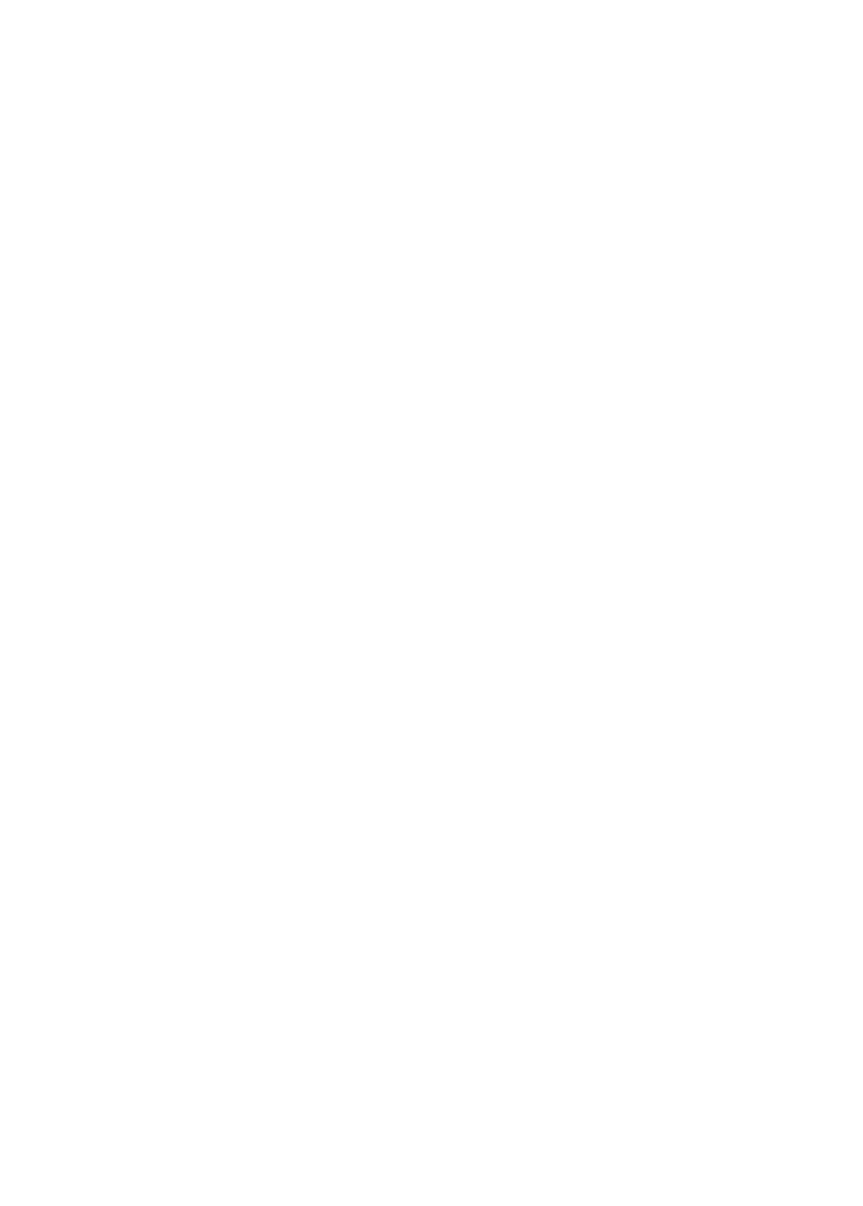
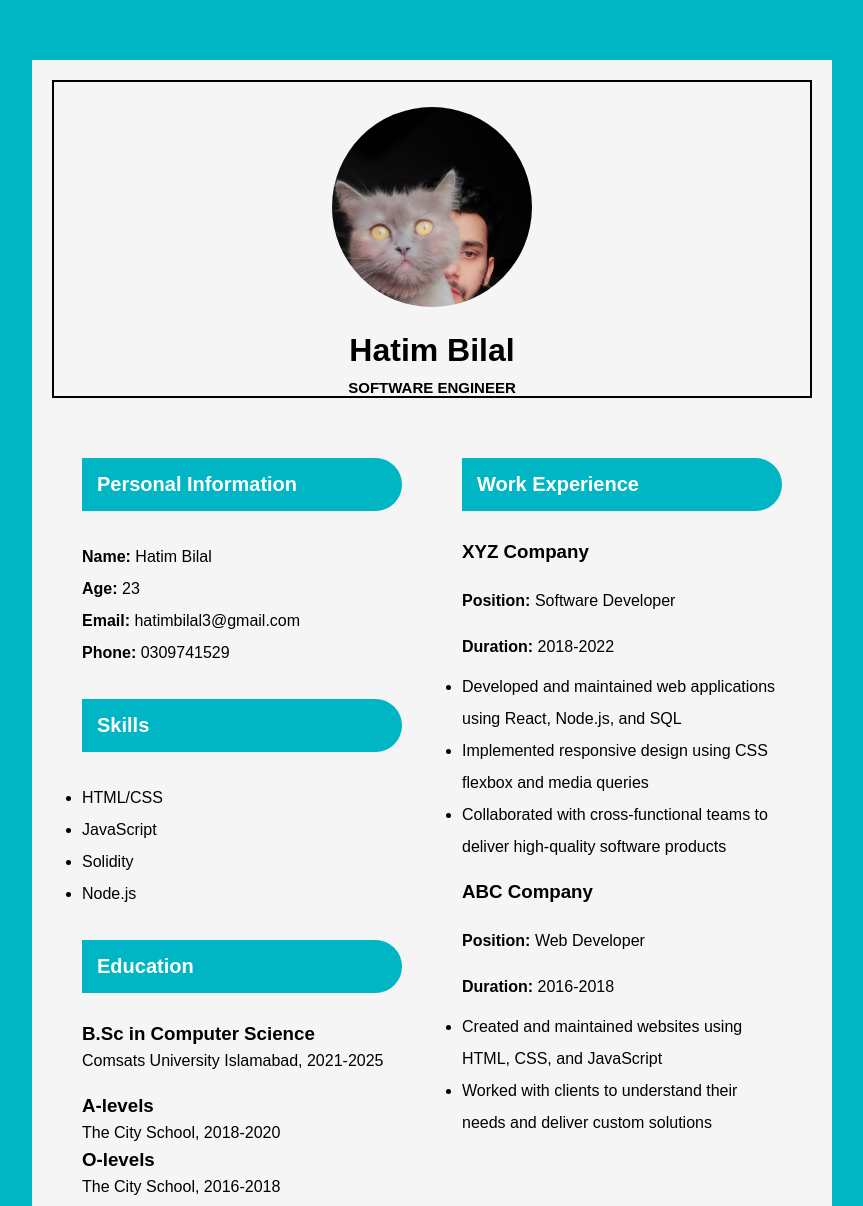
Before and after one commit to hatimbilal9/Web-tech-sp24, a plain HTML site: page CV/index.html in a window 1280 px wide. Shown: the top 1206 px of the page, without its empty margins (208-1071 px from the left). Before the commit the page ends 800 px from the top, so only its background shows below. Drawn offline with Linux system fonts and the light colour scheme.

Commit message:
Add files via upload

```diff
--- a/CV/index.html
+++ b/CV/index.html
@@ -3,9 +3,69 @@
 <head>
     <meta charset="UTF-8">
     <meta name="viewport" content="width=device-width, initial-scale=1.0">
-    <title>Document</title>
+    <title>Resume</title>
+    <link rel="preconnect" href="https://fonts.googleapis.com">
+    <link rel="stylesheet" href="/style.css">
+<link rel="preconnect" href="https://fonts.gstatic.com" crossorigin>
+<link href="https://fonts.googleapis.com/css2?family=Poppins:ital,wght@0,100;0,200;0,300;0,400;0,500;0,600;0,700;0,800;0,900;1,100;1,200;1,300;1,400;1,500;1,600;1,700;1,800;1,900&display=swap" rel="stylesheet">
+
 </head>
 <body>
 
-</body>
-</html>
+    <div class="container">
+        <div class="header">
+          <div class="img-area">
+              <img src="/profile_pic.jpeg" alt="Hatim Bilal">
+          </div>
+          <h1>Hatim Bilal</h1>
+          <h3>Software Engineer</h3>
+        </div>
+
+        <div class="main">
+          <div class="left">
+            <h2>Personal Information</h2>
+            <p><strong>Name:</strong> Hatim Bilal</p>
+            <p><strong>Age:</strong> 23</p>
+            <p><strong>Email:</strong> hatimbilal3@gmail.com</p>
+            <p><strong>Phone:</strong> 0309741529</p>
+            <h2>Skills</h2>
+            <ul>
+              <li>HTML/CSS</li>
+              <li>JavaScript</li>
+              <li>Solidity</li>
+              <li>Node.js</li>
+
+            </ul>
+            <h2>Education</h2>
+            <h3>B.Sc in Computer Science</h3>
+            <p>Comsats University Islamabad, 2021-2025</p> <br>
+            <h3>A-levels</h3>
+            <p>The City School, 2018-2020</p>
+            <h3>O-levels</h3>
+            <p>The City School, 2016-2018</p>
+          </div>
+
+          <div class="right">
+            <h2>Work Experience</h2>
+            <h3>XYZ Company</h3>
+            <p><strong>Position:</strong> Software Developer</p>
+            <p><strong>Duration:</strong> 2018-2022</p>
+            <ul>
+              <li>Developed and maintained web applications using React, Node.js, and SQL</li>
+              <li>Implemented responsive design using CSS flexbox and media queries</li>
+              <li>Collaborated with cross-functional teams to deliver high-quality software products</li>
+            </ul> <br>
+            <h3>ABC Company</h3>
+            <p><strong>Position:</strong> Web Developer</p>
+            <p><strong>Duration:</strong> 2016-2018</p>
+            <ul>
+              <li>Created and maintained websites using HTML, CSS, and JavaScript</li>
+
+              <li>Worked with clients to understand their needs and deliver custom solutions</li>
+            </ul>
+          </div>
+        </div>
+      </div>
+
+  </body>
+  </html>
--- /dev/null
+++ b/CV/style.css
@@ -0,0 +1,101 @@
+* {
+	box-sizing: border-box;
+	margin: 0;
+	padding: 0;
+	font-family: 'Montserrat', sans-serif;
+}
+body {
+	background: #00b6c4;
+}
+.container {
+	background: #f5f5f5;
+	max-width: 800px;
+	margin: 60px auto;
+	height: 1250px;
+	padding: 20px;
+
+}
+.header {
+    border: 2px solid black;
+	text-align: center;
+}
+.header h1 {
+	margin-bottom: 10px;
+}
+.header h3 {
+	text-transform: uppercase;
+	font-size: 15px;
+	font-weight: 800;
+    text-decoration: double;
+
+}
+.img-area {
+	width: 200px;
+	height: 200px;
+	border-radius: 50%;
+	overflow: hidden;
+	margin: 25px auto;
+}
+.img-area img {
+	width: 100%;
+}
+.main {
+	display: flex;
+	flex-wrap: wrap;
+}
+.left {
+	flex: 1;
+	padding: 30px;
+}
+.left p {
+	line-height: 2;
+}
+.left ul li {
+	line-height: 2;
+}
+h2 {
+	background: #00b6c4;
+	padding: 15px;
+	color: #fff;
+	margin: 30px 0;
+	font-size: 20px;
+	border-radius: 0 50px 50px 0;
+}
+.right {
+	flex: 1;
+	padding: 30px;
+}
+.right h3 {
+	margin-bottom: 15px;
+}
+.right p {
+	line-height: 2.9;
+}
+.right ul li {
+	line-height: 2;
+}
+@media only screen and (min-width: 768px) and (max-width: 991px) {
+	.container {
+		width: 95%;
+		height: auto;
+	}
+	h2 {
+		font-size: 18px;
+	}
+}
+@media screen and (max-width: 600px) {
+	.main {
+		flex-direction: column;
+	}
+	.left, .right {
+		flex: none;
+		width: 100%;
+	}
+	.container {
+		width: 95%;
+		height: auto;
+	}
+	h2 {
+		font-size: 15px;
+	}
+}
```
Also changed, not shown: CV/profile_pic.jpeg (added).
